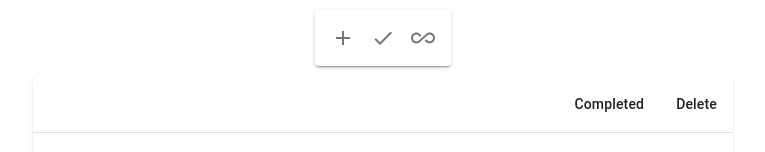
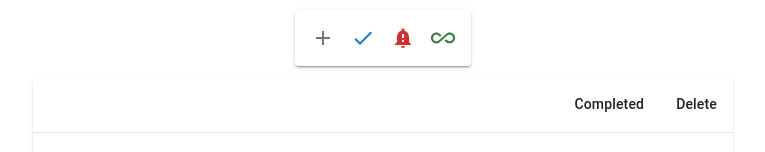
Before and after one commit to Dereje1/todo-hooks, a React (Create React App) app: page / in a window 1280 px wide. Shown: the top 152 px of the page, without its empty margins (257-1022 px from the left). Built offline with nearby package versions, Linux system fonts and the light colour scheme; the HTML template or start-up script is replaced by a standard one.

Commit message:
filter tasks

```diff
--- a/src/App.js
+++ b/src/App.js
@@ -21,6 +21,8 @@ import AddIcon from '@mui/icons-material/Add';
 import CheckIcon from '@mui/icons-material/Check';
 import AllInclusiveIcon from '@mui/icons-material/AllInclusive';
 import DeleteForeverIcon from '@mui/icons-material/DeleteForever';
+import NotificationImportantIcon from '@mui/icons-material/NotificationImportant';
+import Tooltip from '@mui/material/Tooltip';
 
 export const Row = (props) => {
   const { row, onCompleteTask, onDeleteTask } = props;
@@ -53,7 +55,7 @@ export const Row = (props) => {
         </TableCell>
         <TableCell padding="checkbox" align='center'>
           <IconButton id="delete-task" onClick={() => onDeleteTask(row.id)}>
-            <DeleteForeverIcon color='error' sx={{fontSize: '1.3em'}}/>
+            <DeleteForeverIcon color='error' sx={{ fontSize: '1.3em' }} />
           </IconButton>
         </TableCell>
       </TableRow>
@@ -73,6 +75,7 @@ export const Row = (props) => {
 const App = () => {
   const [tasks, setTasks] = useState(taskListStub);
   const [openTaskDialog, setOpenTaskDialog] = useState(false);
+  const [filterSetting, setFilterSetting] = useState('all');
 
   const handleTaskCompletion = ({ target: { id } }) => {
     const updatedTasks = tasks.map(task => {
@@ -101,6 +104,19 @@ const App = () => {
     setTasks(updatedTasks)
   }
 
+  const filterdTasks = () => {
+    switch (filterSetting) {
+      case 'all':
+        return tasks
+      case 'completed':
+        return tasks.filter(task => Boolean(task.completed))
+      case 'active':
+        return tasks.filter(task => !Boolean(task.completed))
+      default:
+        return tasks
+    }
+  }
+
   return (
     <>
       <div id="button-group-container"
@@ -112,18 +128,32 @@ const App = () => {
         }}
       >
         <ButtonGroup variant="contained" aria-label="outlined primary button group" sx={{ padding: 1 }}>
-          <IconButton id="add-task" onClick={() => setOpenTaskDialog(true)}>
-            <AddIcon />
-          </IconButton>
-          <IconButton id="completed-tasks" onClick={() => { }}>
-            <CheckIcon />
-          </IconButton>
-          <IconButton id="all-tasks" onClick={() => { }}>
-            <AllInclusiveIcon />
-          </IconButton>
+          <Tooltip title="Add a task">
+            <IconButton id="add-task" onClick={() => setOpenTaskDialog(true)}>
+              <AddIcon />
+            </IconButton>
+          </Tooltip>
+
+          <Tooltip title="Completed tasks">
+            <IconButton id="completed-tasks" onClick={() => setFilterSetting('completed')}>
+              <CheckIcon color='primary' />
+            </IconButton>
+          </Tooltip>
+
+          <Tooltip title="Active tasks">
+            <IconButton id="active-tasks" onClick={() => setFilterSetting('active')}>
+              <NotificationImportantIcon color='error' />
+            </IconButton>
+          </Tooltip>
+
+          <Tooltip title="All tasks">
+            <IconButton id="all-tasks" onClick={() => setFilterSetting('all')}>
+              <AllInclusiveIcon color='success' />
+            </IconButton>
+          </Tooltip>
         </ButtonGroup>
       </div>
-      {tasks.length ?
+      {filterdTasks().length ?
         <TableContainer component={Paper} sx={{ maxWidth: 700, margin: '0 auto' }}>
           <Table aria-label="collapsible table">
             <TableHead>
@@ -135,7 +165,7 @@ const App = () => {
               </TableRow>
             </TableHead>
             <TableBody>
-              {tasks.map((task) => (
+              {filterdTasks().map((task) => (
                 <Row key={task.id} row={task} onCompleteTask={handleTaskCompletion} onDeleteTask={handleTaskDeletion} />
               ))}
             </TableBody>
```
Also changed, not shown: 2 other files (tests, documents, lock files or other folders).
